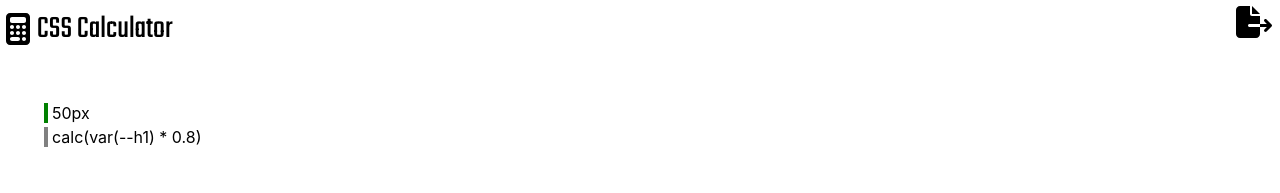
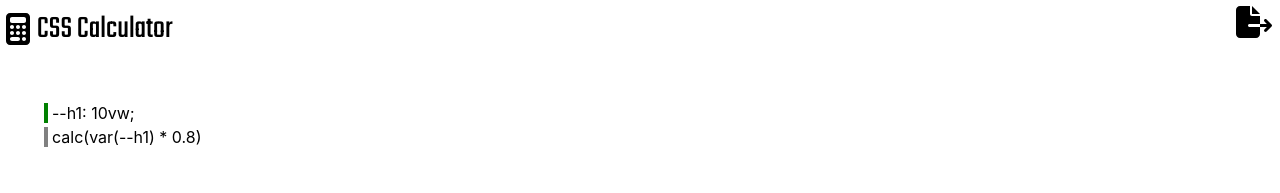
Before and after one commit to divyanshchahar/csscalculator, a React (Create React App) app in the folder client/: page / in a window 1280 px wide. Shown: the top 193 px of the page. Built offline with nearby package versions, Linux system fonts and the light colour scheme.

Commit message:
changed list of variables

```diff
--- a/client/src/layouts/ListOfVar.js
+++ b/client/src/layouts/ListOfVar.js
@@ -5,7 +5,7 @@ import { useState } from "react";
 import CssVar from "../components/CssVar";
 
 function ListOfVar() {
-  const [items, setitems] = useState(["50px", "calc(var(--h1) * 0.8)"]);
+  const [items, setitems] = useState(["--h1: 10vw;", "calc(var(--h1) * 0.8)"]);
   return (
     <>
       {items ? (
```
